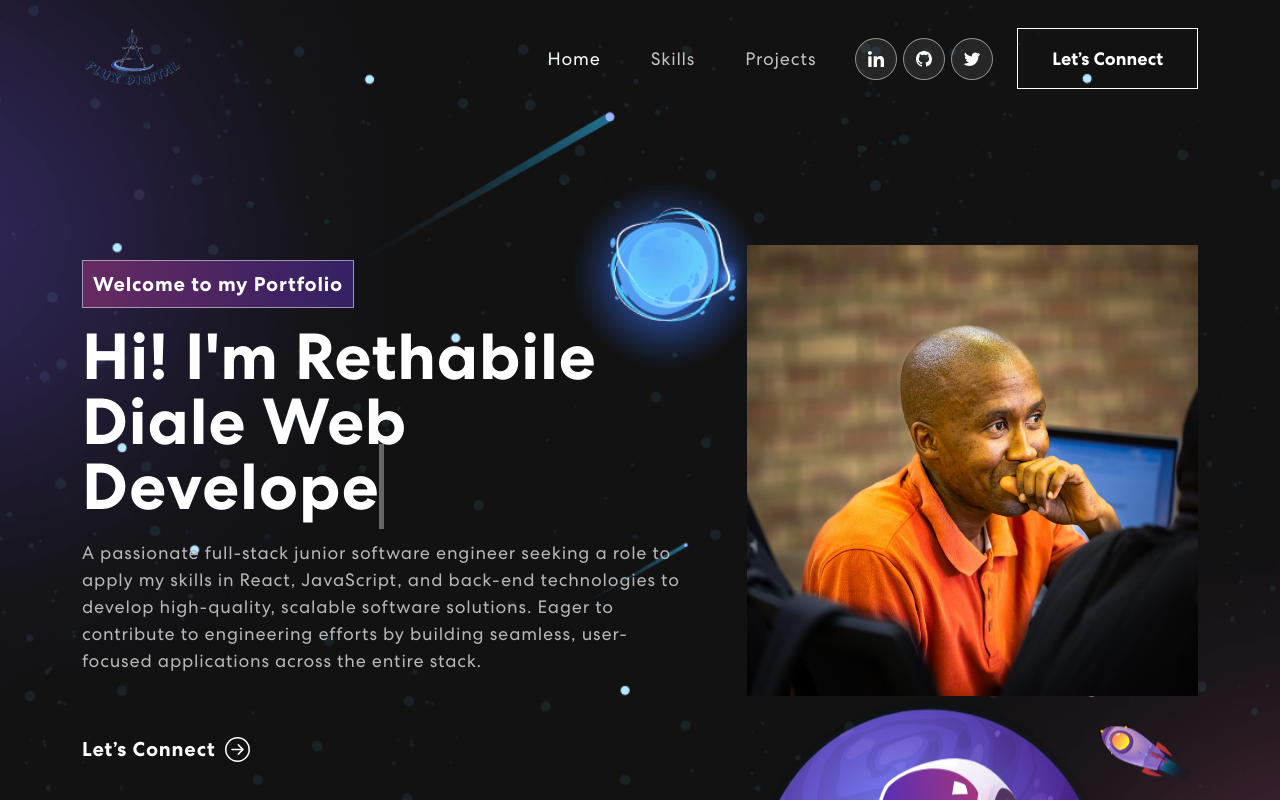
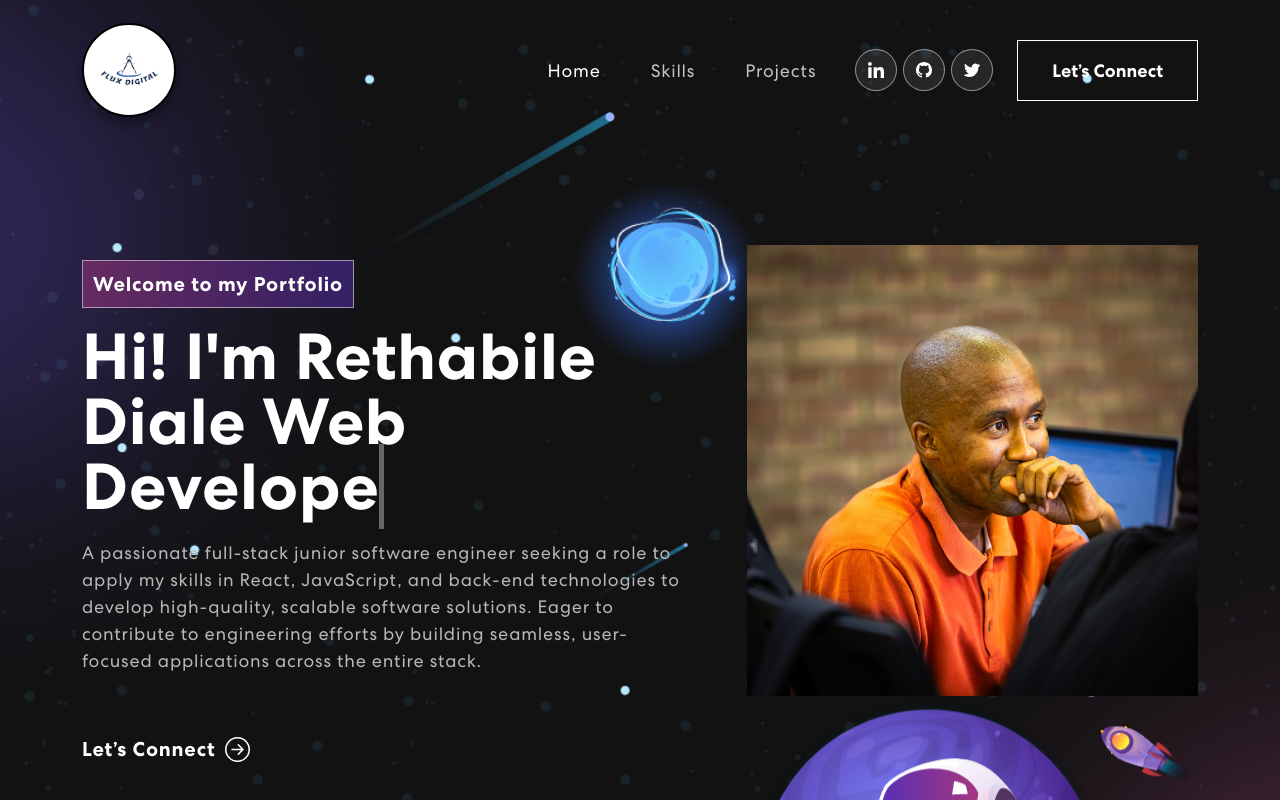
Before and after one commit to RethaD27/Retha-Portfolio, a React (Create React App) app: page / in a window 1280 px wide. Shown: the top 800 px of the page. Built offline with nearby package versions, Linux system fonts and the light colour scheme.

Commit message:
Update Navbar.Brand component with new styles and layout for logo.

```diff
--- a/src/components/NavBar.js
+++ b/src/components/NavBar.js
@@ -36,9 +36,29 @@ export const NavBar = () => {
     <Router>
       <Navbar expand="md" className={scrolled ? "scrolled" : ""}>
         <Container>
-          <Navbar.Brand href="/">
-            <img src={logo} alt="Logo" />
-          </Navbar.Brand>
+        <Navbar.Brand href="/" style={{ display: 'flex', alignItems: 'center' }}>
+  <div
+    style={{
+      backgroundColor: '#fff', // Maintain the light background
+      borderRadius: '50%', // Circular logo container
+      padding: '15px', // Increase padding for emphasis
+      boxShadow: '0 8px 12px rgba(0, 0, 0, 0.3)', // Stronger shadow for depth
+      border: '2px solid #000', // Thin black border to add subtle contrast
+    }}
+  >
+    <img
+      src={logo}
+      alt="Logo"
+      style={{
+        width: '60px', // Slightly larger for better visibility
+        height: '60px',
+        objectFit: 'contain', // Preserve logo proportions
+      }}
+    />
+  </div>
+</Navbar.Brand>
+
+
           <Navbar.Toggle aria-controls="basic-navbar-nav">
             <span className="navbar-toggler-icon"></span>
           </Navbar.Toggle>
```
